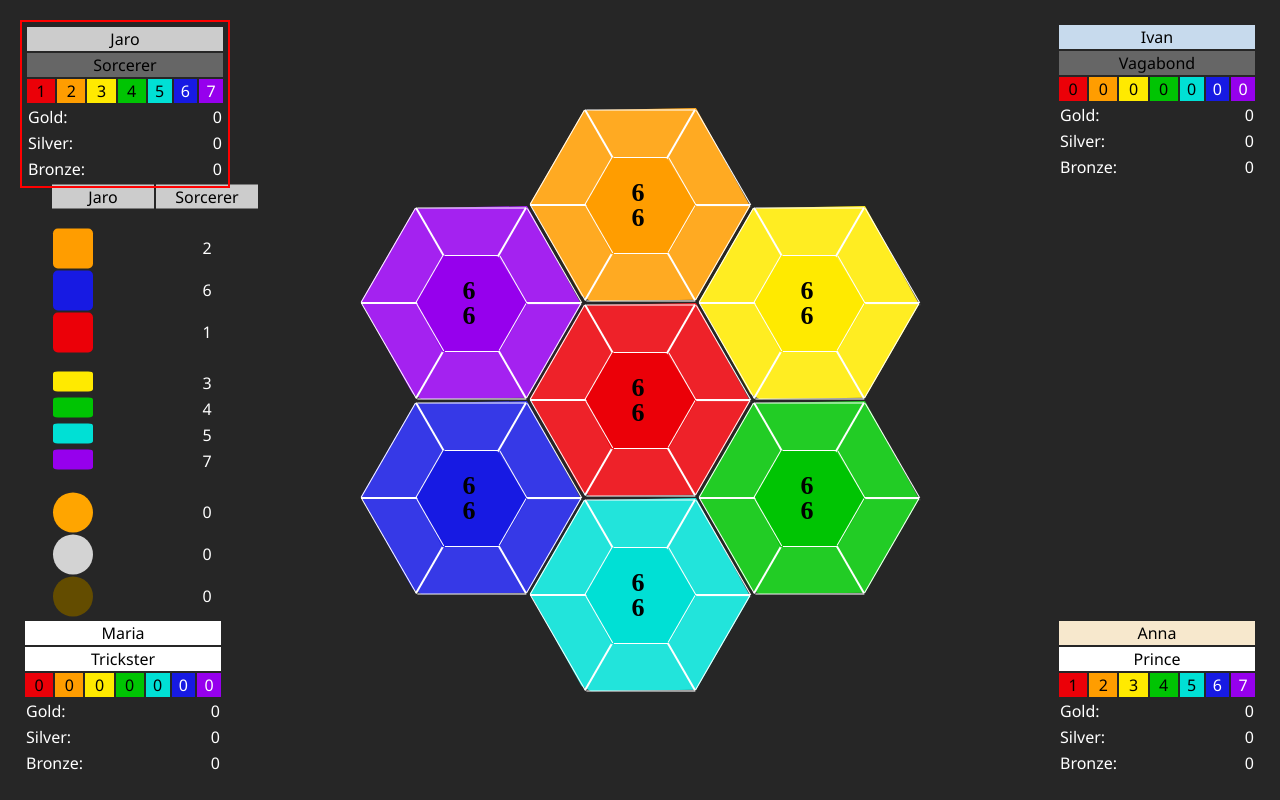
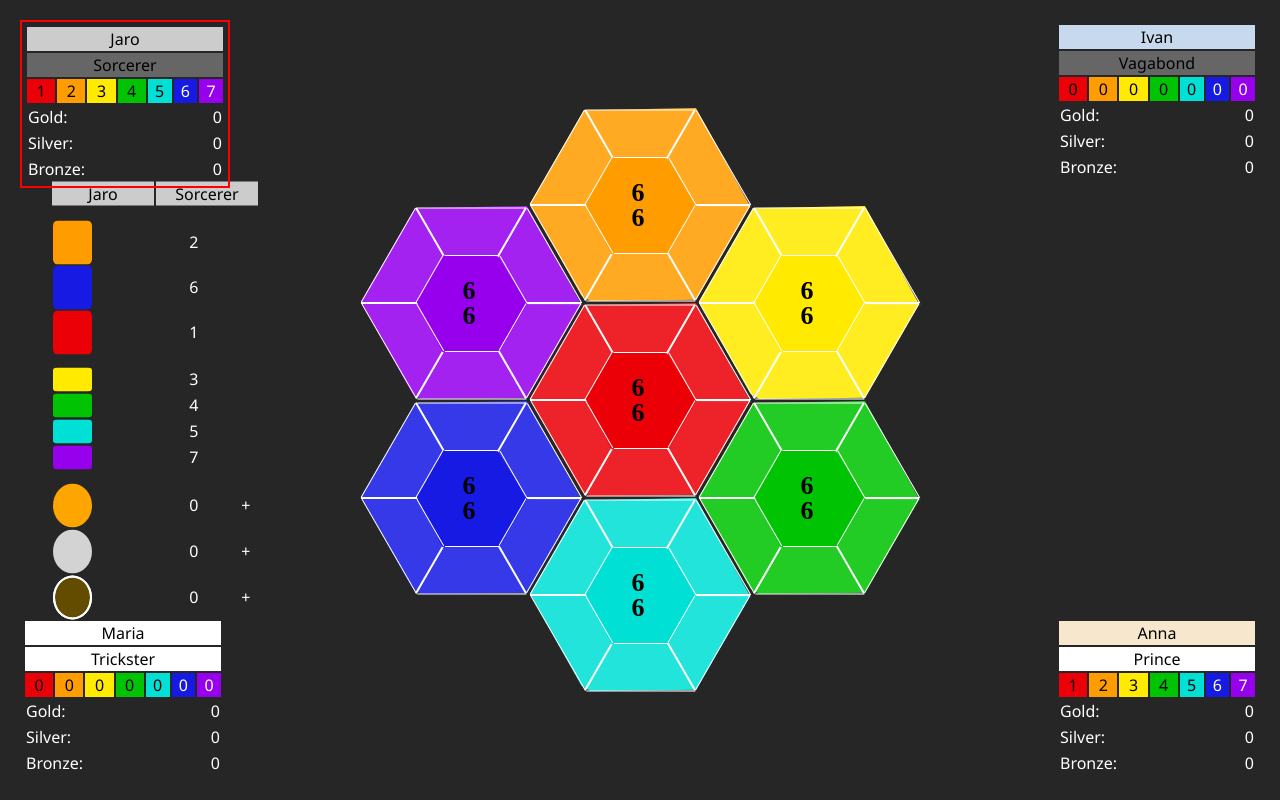
Before and after one commit to rykhalskyi/hexagoneGame, an Angular app: page / in a window 1280 px wide. Built offline with nearby package versions, Linux system fonts and the light colour scheme.

Commit message:
Selected resource in active player

```diff
--- a/src/app/active-player-button/active-player-button.component.css
+++ b/src/app/active-player-button/active-player-button.component.css
@@ -1,8 +1,8 @@
 .uplayer{
   background-color:transparent;
   position: absolute;
-  height: 40px;
-  width: 40px;
+  height: 35px;
+  width: 35px;
   border-radius: 12%;
   z-index: 3;
 }
@@ -14,8 +14,8 @@
 
 .downlayer {
   position: absolute;
-  height: 40px;
-  width: 40px;
+  height: 35px;
+  width: 35px;
   border-radius: 12%;
   z-index: 0;
   font-family: 'Segoe UI', Tahoma, Geneva, Verdana, sans-serif;
--- a/src/app/active-player-button/active-player-button.component.html
+++ b/src/app/active-player-button/active-player-button.component.html
@@ -1,2 +1,2 @@
-<div class="uplayer"  style="height : {{height}}; border-radius : {{radius}}" (click)="onMouseUp()"></div>
-<div class="downlayer" style="background : {{color}}; height : {{height}}; border-radius : {{radius}}"></div>
+<div class="uplayer"  style="height : {{height}}; border-radius : {{radius}}; border : 2px; border-color: {{bordercolor}}; border-style:solid" (click)="onMouseUp()"></div>
+<div class="downlayer" style="background : {{color}}; height : {{height}}; border-radius : {{radius}}; border : 2px; border-color: {{bordercolor}}; border-style:solid"></div>
--- a/src/app/active-player-button/active-player-button.component.ts
+++ b/src/app/active-player-button/active-player-button.component.ts
@@ -10,6 +10,14 @@ export class ActivePlayerButtonComponent implements OnInit {
   @Input() color: string  = 'blue';
   @Input() height: string = '40px';
   @Input() radius: string = '12%';
+  @Input("selected")
+  set selected(value: string)
+  {
+    this.bordercolor = value == 'true' ? "white" : "transparent";
+    console.log(">>" + this.color + " " + value + " " +this.bordercolor);
+  }
+
+  bordercolor: string = "transparent";
 
   @Output() buttonclick : EventEmitter<any> = new EventEmitter();
 
--- a/src/app/active-player/active-player.component.css
+++ b/src/app/active-player/active-player.component.css
@@ -8,12 +8,12 @@ table {
 }
 
 td {
-  width: 40px;
+  width: 35px;
   vertical-align: top;
 }
 
 .keyresource {
-  height: 40px;
+  height: 38px;
 }
 
 .resource {
@@ -22,11 +22,40 @@ td {
 
 
 .blank {
-  height: 15px;
+  height: 10px;
 }
 
 .value{
   vertical-align: middle;
   color: white;
   text-align: center;
+  column-span: 2;
 }
+
+.plustd {
+  width: 20px;
+  color: white;
+  vertical-align: middle;
+}
+
+.plustd {
+  width: 10px;
+  text-align: center
+}
+
+.plustd:hover {
+  background-color: #666;
+}
+
+.plustd:active {
+  background-color: #999;
+}
+
+.icon {
+  height: 41px;
+}
+
+.coin
+{
+  height: 42px;
+}
--- a/src/app/active-player/active-player.component.html
+++ b/src/app/active-player/active-player.component.html
@@ -1,58 +1,59 @@
 <table style="display : {{visibility}}">
   <tr class="resource">
     <td [ngStyle]="{'background': '#ccc', 'min-width' : '100px'}" align="center">{{player.name}}</td>
-    <td [ngStyle]="{'background': '#ccc', 'min-width' : '100px'}" align="center">{{player.archType.name}} </td>
+    <td [ngStyle]="{'background': '#ccc', 'min-width' : '100px'}" align="center" colspan="2">{{player.archType.name}} </td>
   </tr>
   <tr class="blank">
-    <td></td>
-    <td></td>
+    <td colspan="3"></td>
   </tr>
   <tr class="keyresource">
-    <td> <app-active-player-button color={{colors[0]}}></app-active-player-button></td>
+    <td class="icon"> <app-active-player-button color={{colors[0]}} selected="{{selected == 0}}"></app-active-player-button></td>
     <td class="value">{{values[0]}}</td>
   </tr>
   <tr class="keyresource">
-    <td ><app-active-player-button color={{colors[1]}}></app-active-player-button></td>
+    <td class="icon"><app-active-player-button color={{colors[1]}}  selected="{{selected == 1}}"></app-active-player-button></td>
     <td class="value">{{values[1]}}</td>
   </tr>
   <tr class="keyresource">
-    <td ><app-active-player-button color={{colors[2]}}></app-active-player-button></td>
+    <td class="icon"><app-active-player-button color={{colors[2]}}  selected="{{selected == 2}}"></app-active-player-button></td>
     <td class="value">{{values[2]}}</td>
   </tr>
   <tr class="blank">
-    <td> </td>
-    <td></td>
+    <td colspan="3"> </td>
   </tr>
   <tr class="resource">
-    <td ><app-active-player-button color={{colors[3]}} height="20px"></app-active-player-button></td>
+    <td ><app-active-player-button color={{colors[3]}} height="20px" selected="{{selected == 3}}"></app-active-player-button></td>
     <td class="value">{{values[3]}}</td>
   </tr>
   <tr class="resource">
-    <td ><app-active-player-button color={{colors[4]}} height="20px"></app-active-player-button></td>
+    <td ><app-active-player-button color={{colors[4]}} height="20px" selected="{{selected == 4}}"></app-active-player-button></td>
     <td class="value">{{values[4]}}</td>
   </tr>
   <tr class="resource">
-    <td ><app-active-player-button color={{colors[5]}} height="20px"></app-active-player-button></td>
+    <td ><app-active-player-button color={{colors[5]}} height="20px" selected="{{selected == 5}}"></app-active-player-button></td>
     <td class="value">{{values[5]}}</td>
   </tr>
   <tr class="resource">
-    <td><app-active-player-button color={{colors[6]}} height="20px"></app-active-player-button></td>
+    <td><app-active-player-button color={{colors[6]}} height="20px" selected="{{selected == 6}}"></app-active-player-button></td>
     <td class="value">{{values[6]}}</td>
   </tr>
   <tr class="blank">
-    <td></td>
+    <td colspan="3"></td>
   </tr>
   <tr class="keyresource">
-    <td> <app-active-player-button color="orange" radius="50%"></app-active-player-button></td>
+    <td class="coin"> <app-active-player-button color="orange" radius="50%" selected="{{selected == 7}}"></app-active-player-button></td>
     <td class="value">{{player.gold}}</td>
+    <td class="plustd">+</td>
   </tr>
   <tr class="keyresource">
-    <td> <app-active-player-button color="lightgray" radius="50%"></app-active-player-button></td>
+    <td class="coin"> <app-active-player-button color="lightgray" radius="50%" selected="{{selected == 8}}"></app-active-player-button></td>
     <td class="value">{{player.silver}}</td>
+    <td class="plustd">+</td>
   </tr>
   <tr class="keyresource">
-    <td> <app-active-player-button color="#634c00" radius="50%"></app-active-player-button></td>
+    <td class="coin"> <app-active-player-button color="#634c00" radius="50%" selected="{{selected == 9}}"></app-active-player-button></td>
     <td class="value">{{player.bronze}}</td>
+    <td class="plustd">+</td>
   </tr>
 
 </table>
--- a/src/app/active-player/active-player.component.ts
+++ b/src/app/active-player/active-player.component.ts
@@ -18,18 +18,21 @@ export class ActivePlayerComponent implements OnInit {
 
   player : Player;
 
+  selected : number = -1;
+
   ngOnInit(): void {
-    this.service.getActivePlayer().subscribe(player => this.UpdatePlayer(player));
+    this.service.getActivePlayer().subscribe(result => this.UpdatePlayer(result));
   }
 
-  UpdatePlayer(player : Player)
+  UpdatePlayer(result : [Player, number])
   {
-    this.player = player;
+    this.player = result[0];
     this.visibility = this.player == null ? 'none' : 'block';
 
     if (this.player != null)
     {
       this.SortAndFillArrays(this.player);
+      this.selected = result[1];
     }
   }
 
--- a/src/app/players.service.ts
+++ b/src/app/players.service.ts
@@ -47,8 +47,8 @@ export class PlayersService {
     return of([this.playerOne, this.playerTwo, this.playerThree, this.playerFour]);
   }
 
-  getActivePlayer():Observable<Player>
+  getActivePlayer():Observable<[Player, number]>
   {
-    return of(this.playerOne);
+    return of([this.playerOne, 9]);
   }
 }
```
